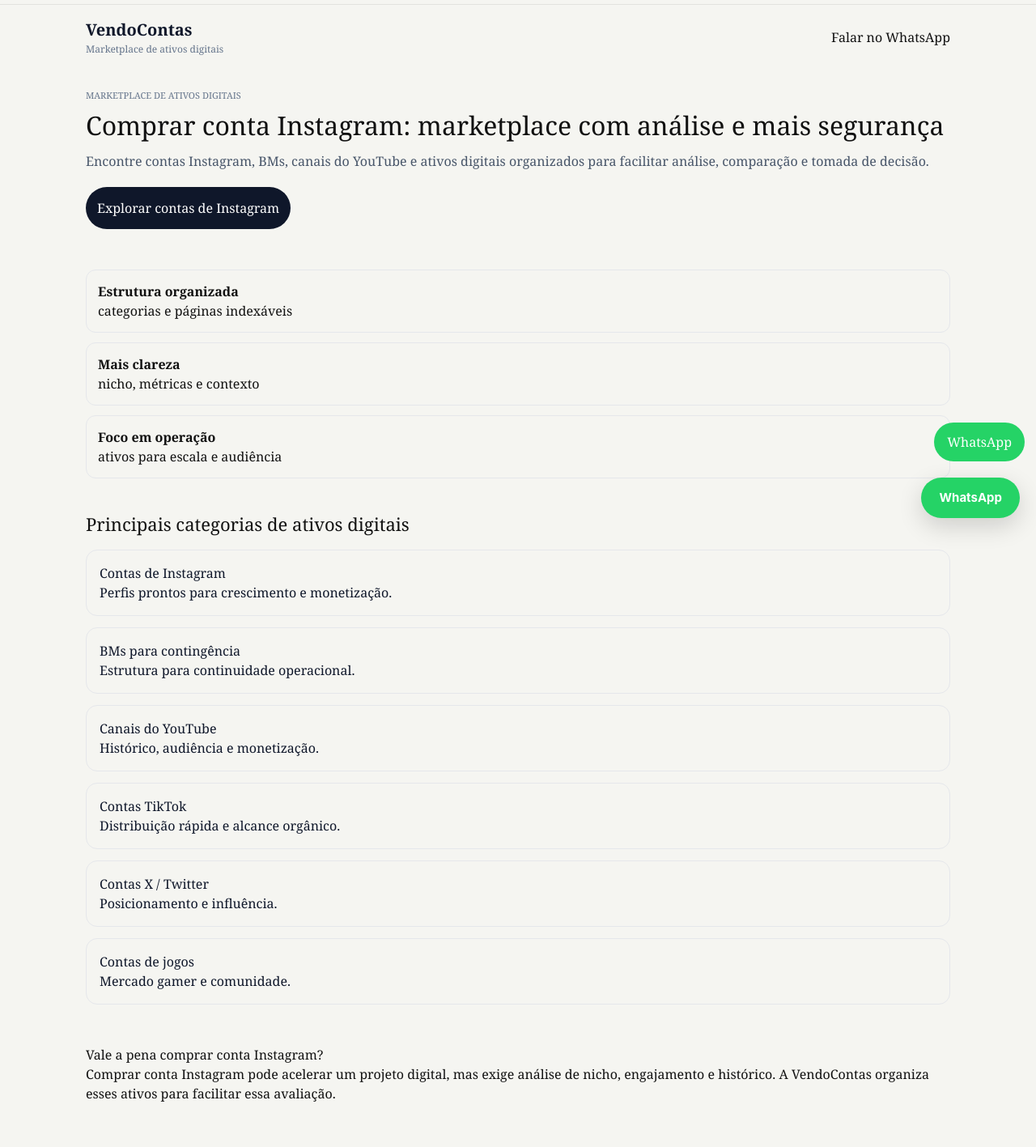
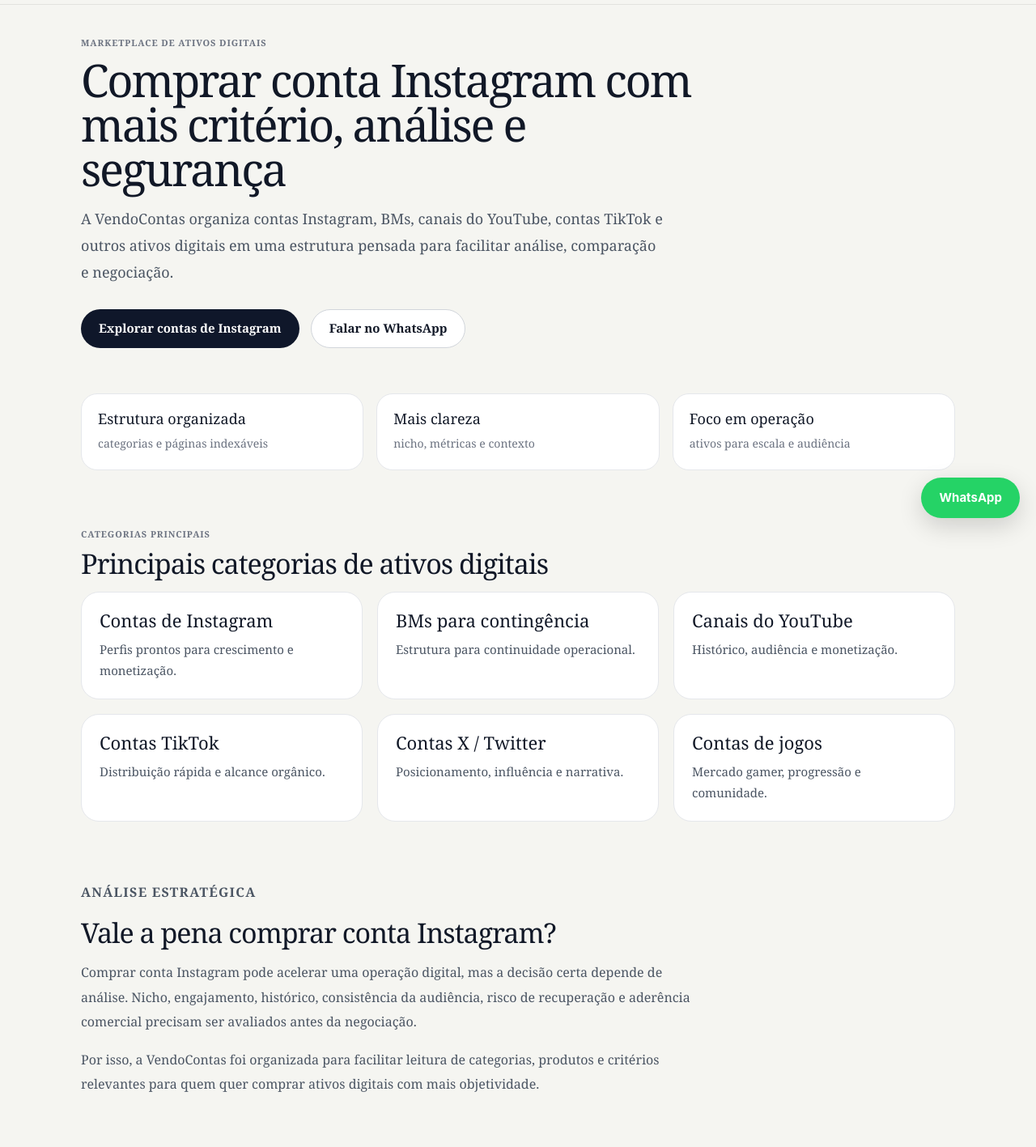
Before and after one commit to skyskoldberg/vendocontas-next, a Next.js app: page / in a window 1280 px wide. Shown: the part 140-1557 px from the top of the page at 81% size. Built offline with nearby package versions, Linux system fonts and the light colour scheme.

Commit message:
corrige home sem mexer no layout

```diff
--- a/app/page.module.css
+++ b/app/page.module.css
@@ -1,149 +1,241 @@
-.container {
-  max-width: 1100px;
+.page {
+  max-width: 1120px;
   margin: 0 auto;
-  padding: 16px;
+  padding: 40px 20px 96px;
 }
 
-/* HEADER */
+.hero {
+  max-width: 760px;
+  margin-bottom: 56px;
+}
 
-.header {
+.kicker,
+.sectionKicker {
+  margin: 0 0 12px;
+  font-size: 11px;
+  line-height: 1.2;
+  letter-spacing: 0.08em;
+  text-transform: uppercase;
+  color: #6b7280;
+  font-weight: 700;
+}
+
+.title {
+  margin: 0 0 18px;
+  font-size: 56px;
+  line-height: 0.98;
+  letter-spacing: -0.04em;
+  color: #111827;
+}
+
+.description {
+  margin: 0 0 28px;
+  max-width: 720px;
+  font-size: 18px;
+  line-height: 1.85;
+  color: #4b5563;
+}
+
+.actions {
   display: flex;
-  justify-content: space-between;
+  flex-wrap: wrap;
+  gap: 14px;
+}
+
+.primaryButton,
+.secondaryButton {
+  display: inline-flex;
   align-items: center;
+  justify-content: center;
+  min-height: 48px;
+  padding: 0 22px;
+  border-radius: 999px;
+  text-decoration: none;
+  font-weight: 700;
+  font-size: 15px;
+  transition: 0.2s ease;
+}
+
+.primaryButton {
+  background: #0f172a;
+  color: #ffffff;
+}
+
+.secondaryButton {
+  background: #ffffff;
+  color: #111827;
+  border: 1px solid #d1d5db;
+}
+
+.proofGrid {
+  display: grid;
+  grid-template-columns: repeat(3, minmax(0, 1fr));
+  gap: 16px;
+  margin-bottom: 72px;
+}
+
+.proofCard {
+  padding: 20px;
+  border: 1px solid #e5e7eb;
+  border-radius: 20px;
+  background: #ffffff;
+}
+
+.proofCard h2 {
+  margin: 0 0 8px;
+  font-size: 18px;
+  line-height: 1.2;
+  color: #111827;
+}
+
+.proofCard p {
+  margin: 0;
+  font-size: 14px;
+  line-height: 1.7;
+  color: #6b7280;
+}
+
+.section {
+  margin-bottom: 72px;
+}
+
+.sectionTitle {
+  margin: 0 0 16px;
+  font-size: 34px;
+  line-height: 1.08;
+  letter-spacing: -0.03em;
+  color: #111827;
+}
+
+.categoryGrid {
+  display: grid;
+  grid-template-columns: repeat(3, minmax(0, 1fr));
+  gap: 18px;
+}
+
+.categoryCard {
+  display: block;
+  padding: 22px;
+  border: 1px solid #e5e7eb;
+  border-radius: 22px;
+  background: #ffffff;
+  text-decoration: none;
+  color: inherit;
+  transition: transform 0.2s ease;
+}
+
+.categoryCard:hover {
+  transform: translateY(-4px);
+}
+
+.categoryCard h3 {
+  margin: 0 0 10px;
+  font-size: 22px;
+  line-height: 1.12;
+  color: #111827;
+}
+
+.categoryCard p {
+  margin: 0;
+  font-size: 15px;
+  line-height: 1.75;
+  color: #4b5563;
+}
+
+.textBlock {
+  max-width: 760px;
+  margin-bottom: 72px;
+}
+
+.textBlock p {
+  margin: 0 0 16px;
+  font-size: 16px;
+  line-height: 1.9;
+  color: #4b5563;
+}
+
+.finalCta {
   margin-bottom: 40px;
 }
 
-.logo {
-  font-weight: 800;
-  font-size: 20px;
-  text-decoration: none;
-  color: #0f172a;
+.finalCtaBox {
+  max-width: 860px;
+  padding: 28px;
+  border: 1px solid #e5e7eb;
+  border-radius: 24px;
+  background: #f8fafc;
 }
 
-.logoText {
-  font-size: 12px;
-  color: #64748b;
+.finalCtaBox p {
+  margin: 0 0 18px;
+  font-size: 16px;
+  line-height: 1.85;
+  color: #4b5563;
 }
 
-/* HERO */
+@media (max-width: 980px) {
+  .page {
+    padding-top: 32px;
+  }
+
+  .title {
+    font-size: 44px;
+  }
+
+  .proofGrid {
+    grid-template-columns: 1fr;
+  }
+
+  .categoryGrid {
+    grid-template-columns: 1fr 1fr;
+  }
+}
+
+@media (max-width: 700px) {
+  .page {
+    padding: 28px 16px 88px;
+  }
 
   .hero {
-  margin-bottom: 50px;
+    margin-bottom: 44px;
   }
 
-.kicker {
-  font-size: 11px;
-  color: #64748b;
-  text-transform: uppercase;
-  margin-bottom: 10px;
-}
-
-.heroTitle {
-  font-size: 32px;
-  line-height: 1.1;
-  margin-bottom: 15px;
+  .title {
+    font-size: 34px;
+    line-height: 1.04;
   }
 
   .description {
     font-size: 16px;
-  color: #475569;
-  margin-bottom: 20px;
+    line-height: 1.8;
   }
 
-/* CTA */
-
-.primaryBtn {
-  background: #0f172a;
-  color: white;
-  padding: 14px;
-  border-radius: 999px;
-  text-decoration: none;
-  display: inline-block;
-  text-align: center;
+  .actions {
+    flex-direction: column;
   }
 
-/* PROOF */
-
-.proofSection {
-  display: grid;
-  gap: 12px;
-  margin-bottom: 40px;
-}
-
-.proofItem {
-  border: 1px solid #e5e7eb;
-  padding: 14px;
-  border-radius: 12px;
-}
-
-.proofItem strong {
-  display: block;
-}
-
-/* GRID */
-
-.gridSection {
-  margin-bottom: 50px;
+  .primaryButton,
+  .secondaryButton {
+    width: 100%;
   }
 
   .sectionTitle {
-  font-size: 22px;
-  margin-bottom: 15px;
-}
-
-.grid {
-  display: grid;
-  gap: 14px;
-}
-
-.card {
-  border: 1px solid #e5e7eb;
-  padding: 16px;
-  border-radius: 14px;
-  text-decoration: none;
-  color: #0f172a;
-}
-
-/* TEXT */
-
-.textSection {
-  margin-bottom: 50px;
-}
-
-/* CTA FINAL */
-
-.finalCta {
-  margin-bottom: 60px;
-}
-
-/* WHATS FLOAT */
-
-.whatsappFloat {
-  position: fixed;
-  bottom: 90px;
-  right: 14px;
-  background: #25d366;
-  color: white;
-  padding: 12px 16px;
-  border-radius: 999px;
-  text-decoration: none;
-  z-index: 999;
-}
-
-/* MOBILE */
-
-@media (max-width: 768px) {
-  .header {
-    flex-direction: column;
-    align-items: flex-start;
-    gap: 10px;
-  }
-
-  .heroTitle {
     font-size: 28px;
   }
 
-  .primaryBtn {
-    width: 100%;
+  .categoryGrid {
+    grid-template-columns: 1fr;
+  }
+
+  .categoryCard {
+    padding: 20px;
+  }
+
+  .categoryCard h3 {
+    font-size: 20px;
+  }
+
+  .finalCtaBox {
+    padding: 22px;
   }
 }
--- a/app/page.tsx
+++ b/app/page.tsx
@@ -2,145 +2,137 @@
 import styles from "./page.module.css";
 
 export const metadata = {
-  title: "Comprar conta Instagram | Marketplace de ativos digitais",
+  title: "Comprar conta Instagram | VendoContas",
   description:
-    "Comprar conta Instagram, BMs, canais YouTube, TikTok e ativos digitais com mais critério, estrutura e análise.",
+    "Comprar conta Instagram, BMs e ativos digitais com mais critério, análise e clareza na VendoContas.",
 };
 
 export default function HomePage() {
   return (
-    <main className={styles.container}>
+    <main className={styles.page}>
+      <section className={styles.hero}>
+        <p className={styles.kicker}>Marketplace de ativos digitais</p>
 
-      {/* HEADER LIMPO */}
-      <header className={styles.header}>
-        <div className={styles.logoBlock}>
-          <Link href="/" className={styles.logo}>
-            VendoContas
+        <h1 className={styles.title}>
+          Comprar conta Instagram com mais critério, análise e segurança
+        </h1>
+
+        <p className={styles.description}>
+          A VendoContas organiza contas Instagram, BMs, canais do YouTube,
+          contas TikTok e outros ativos digitais em uma estrutura pensada para
+          facilitar análise, comparação e negociação.
+        </p>
+
+        <div className={styles.actions}>
+          <Link href="/categoria/instagram" className={styles.primaryButton}>
+            Explorar contas de Instagram
           </Link>
 
-          <p className={styles.logoText}>
-            Marketplace de ativos digitais
-          </p>
-        </div>
-
           <a
-          href="https://wa.me/5583999691629"
+            href="https://wa.me/5583999691629?text=Ol%C3%A1%2C%20vim%20do%20site%20VendoContas%20e%20quero%20analisar%20as%20op%C3%A7%C3%B5es%20dispon%C3%ADveis."
             target="_blank"
-          className={styles.whatsappHeader}
+            rel="noopener noreferrer"
+            className={styles.secondaryButton}
           >
             Falar no WhatsApp
           </a>
-      </header>
+        </div>
+      </section>
 
-      {/* HERO ÚNICO (SEM DUPLICAÇÃO) */}
-      <section className={styles.hero}>
-        <p className={styles.kicker}>Marketplace de ativos digitais</p>
+      <section className={styles.proofGrid}>
+        <article className={styles.proofCard}>
+          <h2>Estrutura organizada</h2>
+          <p>categorias e páginas indexáveis</p>
+        </article>
 
-        <h1 className={styles.heroTitle}>
-          Comprar conta Instagram: marketplace com análise e mais segurança
-        </h1>
+        <article className={styles.proofCard}>
+          <h2>Mais clareza</h2>
+          <p>nicho, métricas e contexto</p>
+        </article>
 
-        <p className={styles.description}>
-          Encontre contas Instagram, BMs, canais do YouTube e ativos digitais
-          organizados para facilitar análise, comparação e tomada de decisão.
-        </p>
+        <article className={styles.proofCard}>
+          <h2>Foco em operação</h2>
+          <p>ativos para escala e audiência</p>
+        </article>
+      </section>
 
-        <div className={styles.ctaGroup}>
-          <Link href="/categoria/instagram" className={styles.primaryBtn}>
-            Explorar contas de Instagram
+      <section className={styles.section}>
+        <p className={styles.sectionKicker}>Categorias principais</p>
+        <h2 className={styles.sectionTitle}>
+          Principais categorias de ativos digitais
+        </h2>
+
+        <div className={styles.categoryGrid}>
+          <Link href="/categoria/instagram" className={styles.categoryCard}>
+            <h3>Contas de Instagram</h3>
+            <p>Perfis prontos para crescimento e monetização.</p>
+          </Link>
+
+          <Link href="/categoria/bms" className={styles.categoryCard}>
+            <h3>BMs para contingência</h3>
+            <p>Estrutura para continuidade operacional.</p>
+          </Link>
+
+          <Link href="/categoria/youtube" className={styles.categoryCard}>
+            <h3>Canais do YouTube</h3>
+            <p>Histórico, audiência e monetização.</p>
+          </Link>
+
+          <Link href="/categoria/tiktok" className={styles.categoryCard}>
+            <h3>Contas TikTok</h3>
+            <p>Distribuição rápida e alcance orgânico.</p>
+          </Link>
+
+          <Link href="/categoria/twitter" className={styles.categoryCard}>
+            <h3>Contas X / Twitter</h3>
+            <p>Posicionamento, influência e narrativa.</p>
+          </Link>
+
+          <Link href="/categoria/jogos" className={styles.categoryCard}>
+            <h3>Contas de jogos</h3>
+            <p>Mercado gamer, progressão e comunidade.</p>
           </Link>
         </div>
       </section>
 
-      {/* PROVAS */}
-      <section className={styles.proofSection}>
-        <div className={styles.proofItem}>
-          <strong>Estrutura organizada</strong>
-          <span>categorias e páginas indexáveis</span>
-        </div>
-
-        <div className={styles.proofItem}>
-          <strong>Mais clareza</strong>
-          <span>nicho, métricas e contexto</span>
-        </div>
-
-        <div className={styles.proofItem}>
-          <strong>Foco em operação</strong>
-          <span>ativos para escala e audiência</span>
-        </div>
-      </section>
-
-      {/* GRID */}
-      <section className={styles.gridSection}>
-        <h2 className={styles.sectionTitle}>
-          Principais categorias de ativos digitais
-        </h2>
-
-        <div className={styles.grid}>
-          <Link href="/categoria/instagram" className={styles.card}>
-            <h3>Contas de Instagram</h3>
-            <p>Perfis prontos para crescimento e monetização.</p>
-          </Link>
-
-          <Link href="/categoria/bms" className={styles.card}>
-            <h3>BMs para contingência</h3>
-            <p>Estrutura para continuidade operacional.</p>
-          </Link>
-
-          <Link href="/categoria/youtube" className={styles.card}>
-            <h3>Canais do YouTube</h3>
-            <p>Histórico, audiência e monetização.</p>
-          </Link>
-
-          <Link href="/categoria/tiktok" className={styles.card}>
-            <h3>Contas TikTok</h3>
-            <p>Distribuição rápida e alcance orgânico.</p>
-          </Link>
-
-          <Link href="/categoria/twitter" className={styles.card}>
-            <h3>Contas X / Twitter</h3>
-            <p>Posicionamento e influência.</p>
-          </Link>
-
-          <Link href="/categoria/jogos" className={styles.card}>
-            <h3>Contas de jogos</h3>
-            <p>Mercado gamer e comunidade.</p>
-          </Link>
-        </div>
-      </section>
-
-      {/* SEO TEXTO */}
-      <section className={styles.textSection}>
-        <h2>Vale a pena comprar conta Instagram?</h2>
+      <section className={styles.textBlock}>
+        <p className={styles.sectionKicker}>Análise estratégica</p>
+        <h2 className={styles.sectionTitle}>Vale a pena comprar conta Instagram?</h2>
 
         <p>
-          Comprar conta Instagram pode acelerar um projeto digital, mas exige
-          análise de nicho, engajamento e histórico. A VendoContas organiza esses
-          ativos para facilitar essa avaliação.
+          Comprar conta Instagram pode acelerar uma operação digital, mas a
+          decisão certa depende de análise. Nicho, engajamento, histórico,
+          consistência da audiência, risco de recuperação e aderência comercial
+          precisam ser avaliados antes da negociação.
+        </p>
+
+        <p>
+          Por isso, a VendoContas foi organizada para facilitar leitura de
+          categorias, produtos e critérios relevantes para quem quer comprar
+          ativos digitais com mais objetividade.
         </p>
       </section>
 
-      {/* CTA FINAL */}
       <section className={styles.finalCta}>
-        <h2>Quer avançar para negociação?</h2>
+        <div className={styles.finalCtaBox}>
+          <p className={styles.sectionKicker}>Atendimento rápido</p>
+          <h2 className={styles.sectionTitle}>Quer avançar para negociação agora?</h2>
+
+          <p>
+            Fale no WhatsApp e receba direcionamento para a categoria, o ativo
+            ou a estrutura que faz mais sentido para sua operação.
+          </p>
 
           <a
-          href="https://wa.me/5583999691629"
+            href="https://wa.me/5583999691629?text=Ol%C3%A1%2C%20quero%20avan%C3%A7ar%20na%20an%C3%A1lise%20de%20ativos%20digitais."
             target="_blank"
-          className={styles.primaryBtn}
+            rel="noopener noreferrer"
+            className={styles.primaryButton}
           >
-          Falar no WhatsApp
+            Ir para o WhatsApp
           </a>
+        </div>
       </section>
-
-      {/* BOTÃO FLUTUANTE AJUSTADO */}
-      <a
-        href="https://wa.me/5583999691629"
-        target="_blank"
-        className={styles.whatsappFloat}
-      >
-        WhatsApp
-      </a>
     </main>
   );
 }
```
Lines whose indentation alone changed are shown as unchanged.
